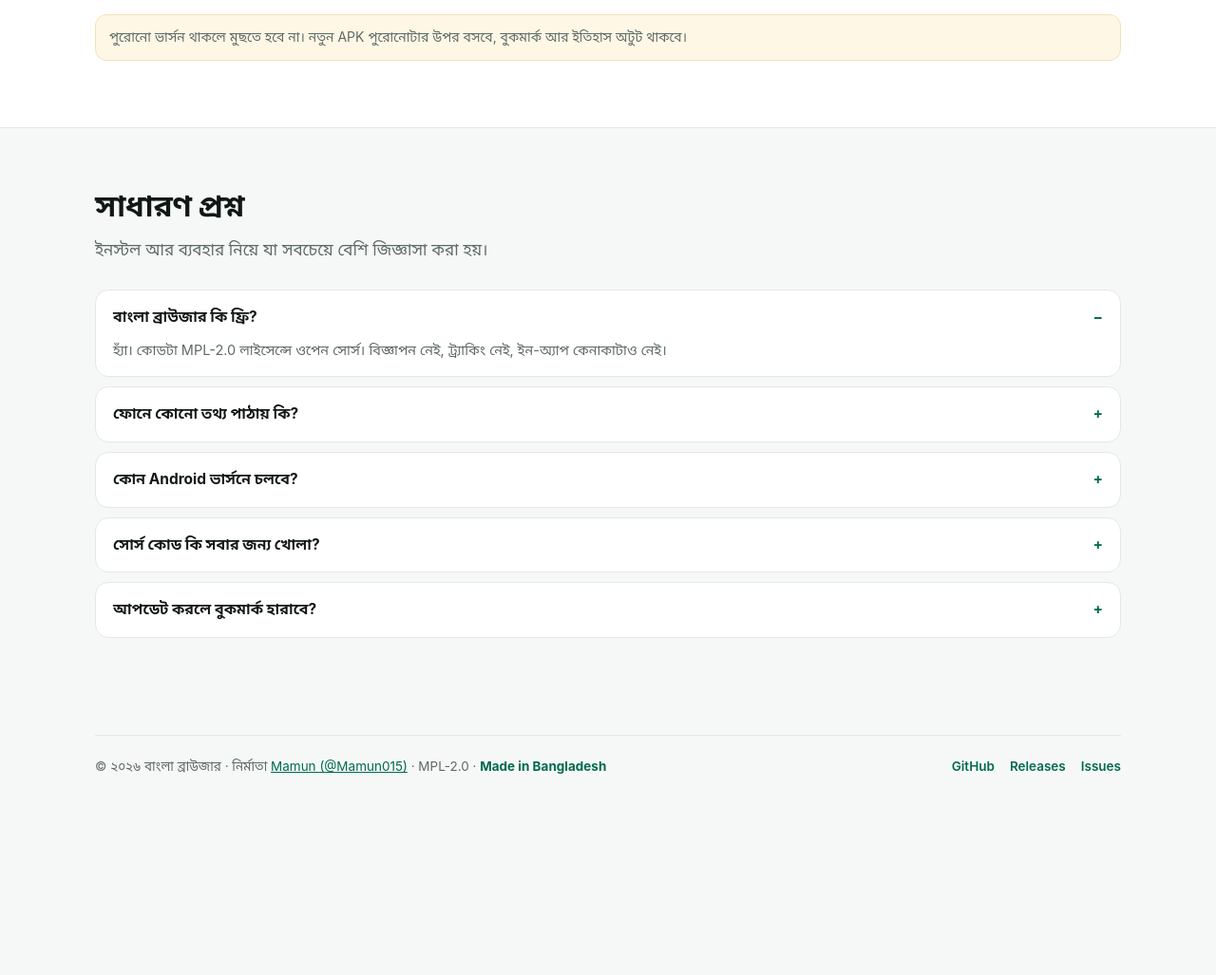
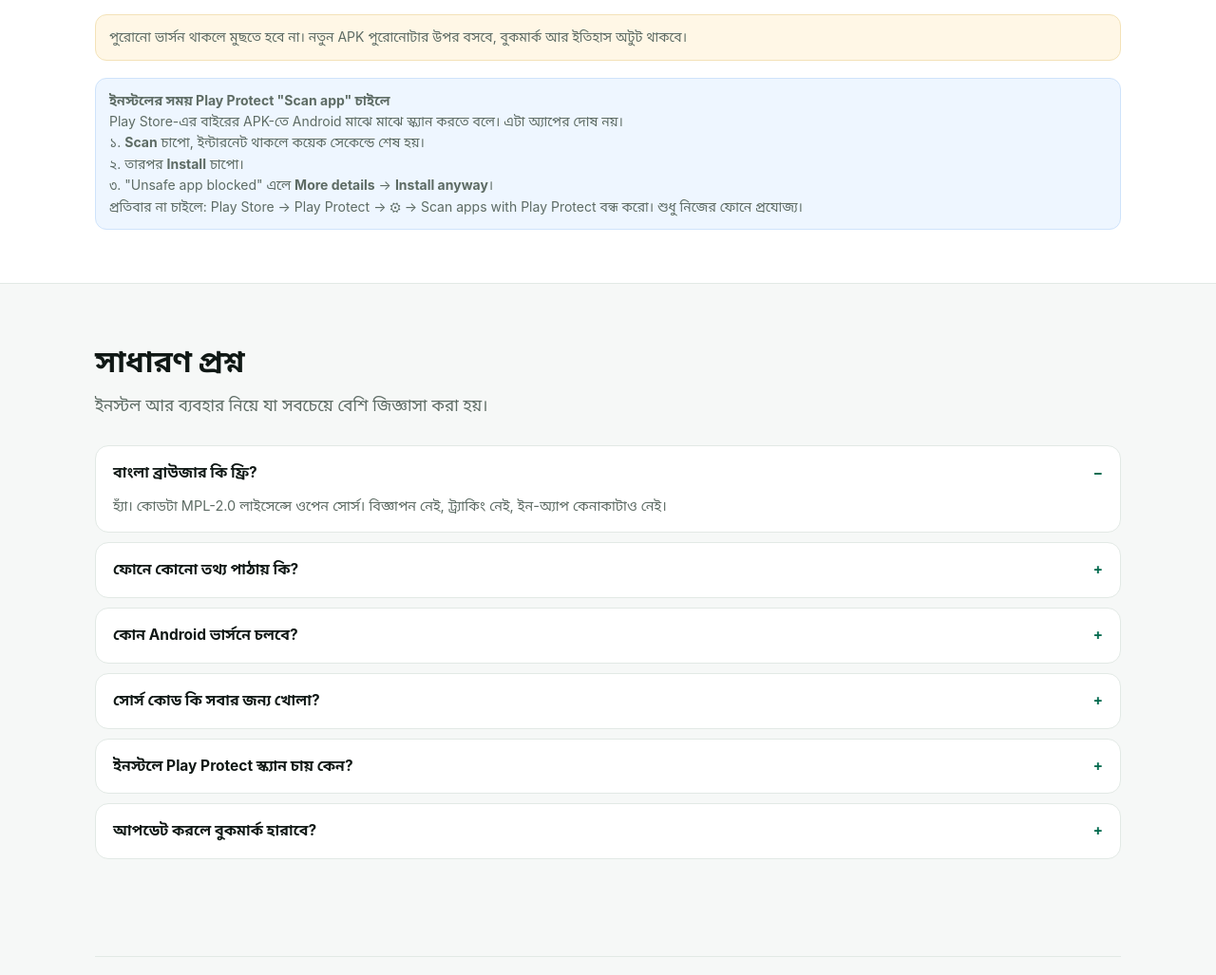
Before and after one commit to Mamun015/bangla-browser, a plain HTML site: page index.html in a window 1280 px wide. Shown: the part 3449-4476 px from the top of the page at 95% size. Before the commit the page ends 4312 px from the top, so only its background shows below. Drawn offline with Linux system fonts and the light colour scheme.

Commit message:
site: install help for the Play Protect scan prompt

```diff
--- a/index.html
+++ b/index.html
@@ -282,6 +282,15 @@
         <div class="step"><h3>Install চাপো</h3><p>Android অচেনা সোর্সের অনুমতি চাইলে "Allow" দাও, তারপর Install।</p></div>
       </div>
       <p class="note">পুরোনো ভার্সন থাকলে মুছতে হবে না। নতুন APK পুরোনোটার উপর বসবে, বুকমার্ক আর ইতিহাস অটুট থাকবে।</p>
+
+      <div class="note" style="background:#eef6ff;border-color:#cfe3fb">
+        <b>ইনস্টলের সময় Play Protect "Scan app" চাইলে</b><br>
+        Play Store-এর বাইরের APK-তে Android মাঝে মাঝে স্ক্যান করতে বলে। এটা অ্যাপের দোষ নয়।
+        <br>১. <b>Scan</b> চাপো, ইন্টারনেট থাকলে কয়েক সেকেন্ডে শেষ হয়।
+        <br>২. তারপর <b>Install</b> চাপো।
+        <br>৩. "Unsafe app blocked" এলে <b>More details</b> → <b>Install anyway</b>।
+        <br>প্রতিবার না চাইলে: Play Store → Play Protect → ⚙ → Scan apps with Play Protect বন্ধ করো। শুধু নিজের ফোনে প্রযোজ্য।
+      </div>
     </div>
   </section>
 
@@ -293,6 +302,7 @@
       <details><summary>ফোনে কোনো তথ্য পাঠায় কি?</summary><p>না। কোনো অ্যানালিটিক্স নেই। বুকমার্ক, ইতিহাস আর সেটিংস শুধু তোমার ফোনেই থাকে।</p></details>
       <details><summary>কোন Android ভার্সনে চলবে?</summary><p>Android 5.0 (API 21) আর তার পরের সব ভার্সনে।</p></details>
                   <details><summary>সোর্স কোড কি সবার জন্য খোলা?</summary><p>হ্যাঁ। কোড <a href="https://github.com/Mamun015/bangla-browser">GitHub</a>-এ MPL-2.0 লাইসেন্সে প্রকাশিত। কেউ কোড দেখতে, ব্যবহার করতে বা বদলাতে পারে; বদলানো ফাইলও একই লাইসেন্সে খোলা রাখতে হবে, তাই কেউ কোডটা বন্ধ করে নিজের বলে চালাতে পারবে না। অ্যাপের নাম ও আইকন আলাদা, সেগুলো কেউ ব্যবহার করতে পারবে না।</p></details>
+      <details><summary>ইনস্টলে Play Protect স্ক্যান চায় কেন?</summary><p>ফাইলটা Play Store থেকে আসেনি, আর অ্যাপটার সাইনিং কী Google-এর কাছে নতুন। একবার ইনস্টল হলে পরের আপডেটগুলো সাধারণত চুপচাপ বসে যায়। স্ক্যান চাইলে Scan চেপে Install দাও, কোডটা GitHub-এ খোলা, কেউ লুকিয়ে কিছু চালাতে পারবে না।</p></details>
       <details><summary>আপডেট করলে বুকমার্ক হারাবে?</summary><p>না। একই সাইনিং কী দিয়ে সাইন করা, তাই নতুন APK পুরোনো অ্যাপের উপর ইনস্টল হয় আর ডেটা থাকে।</p></details>
     </div>
   </section>
```
